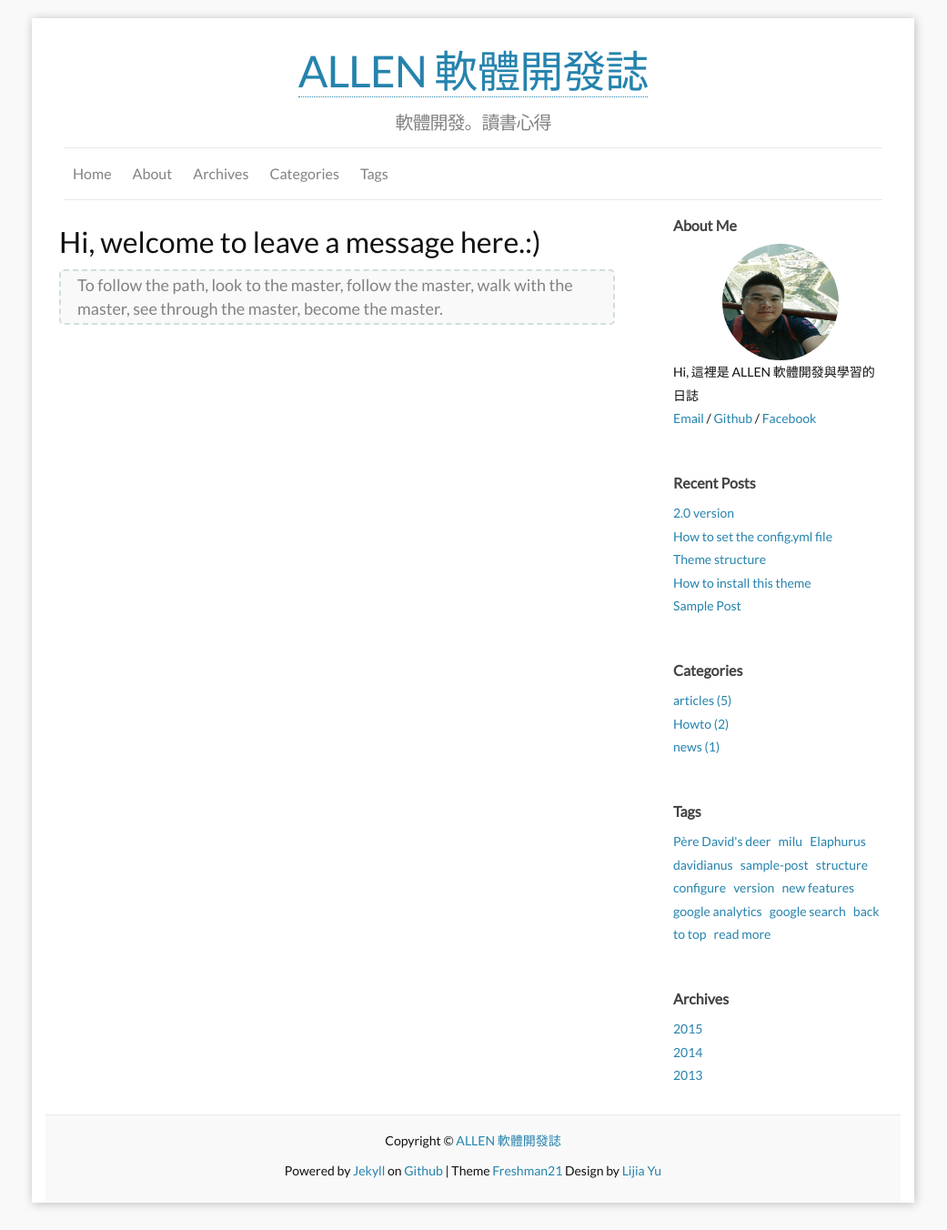
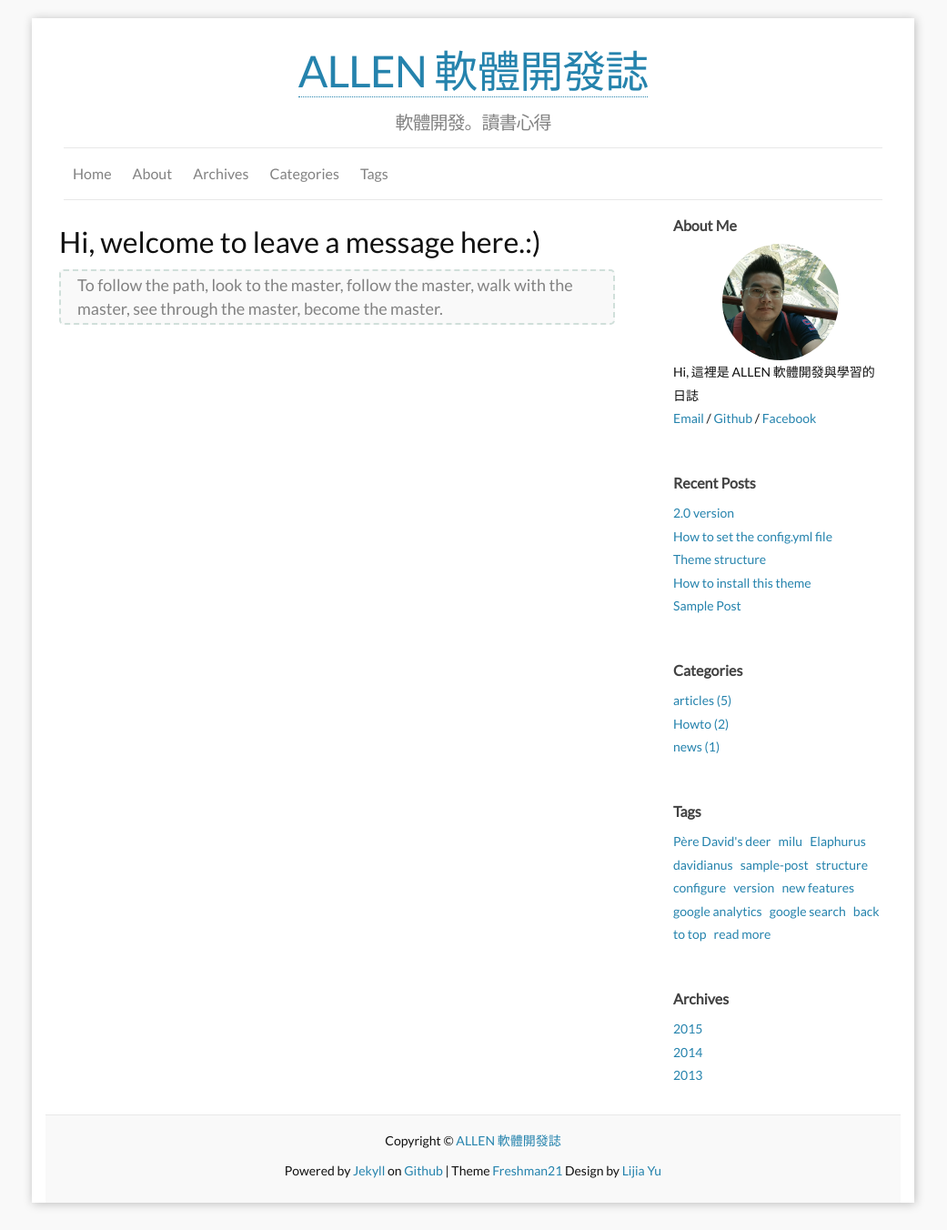
Before and after one commit to allenchien-tw/allenchien-tw.github.io, a Jekyll site: the page built from f_guestbook.md, in a window 1280 px wide. Shown: the whole page at 91% size, without its empty margins (120-1161 px from the left). Built offline with Jekyll 4.4.1, drawn with Linux system fonts in a browser that asks for light colours; some web fonts are replaced; comment, search, counter and statistics services are not loaded.

Commit message:
[up] update photo

```diff
--- a/_config.yml
+++ b/_config.yml
@@ -16,7 +16,7 @@ fb_username:  tw.allenchien
 github_username:  allenchien-tw
 favicon:     "/images/favicon.ico"
 aboutme: Hi, 這裡是 ALLEN 軟體開發與學習的日誌 # these are shown on aboutme-sidebar.
-aboutme_photo: "/images/me.jpg"
+aboutme_photo: "/images/me.png"
 google_analytics_key:  # put YOUR key here to enable tracking! (blank to disable)
 
 
```
Also changed, not shown: images/me.jpg (deleted), images/me.png (added).
